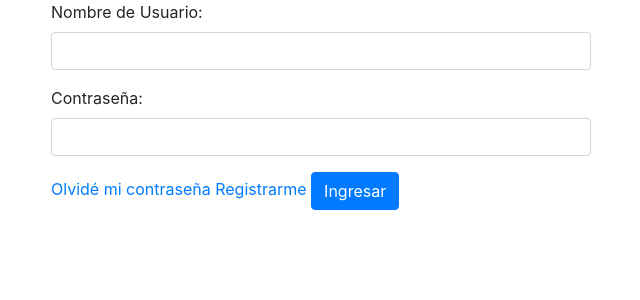
After one commit to Tekorita/gestor_inventario, a Django app: template templates/index.html in a window 1280 px wide. The commit adds this page. Shown: the top 300 px of the page, without its empty margins (34-674 px from the left). Run offline with Django 3.2, Linux system fonts and the light colour scheme; the template is opened without the code that fills it, so the values that code supplies are empty; some libraries are stand-ins or nearby versions.

Commit message:
nuevos ajustes en templates de autenticacion

```diff
--- a/gestor_inventario/urls.py
+++ b/gestor_inventario/urls.py
@@ -14,14 +14,14 @@ Including another URLconf
     2. Add a URL to urlpatterns:  path('blog/', include('blog.urls'))
 """
 from django.contrib import admin
-from django.urls import path
+from django.urls import path, include
 from django.contrib.auth import views as auth_views
 
 urlpatterns = [
     path('admin/', admin.site.urls),
-    path('inventario/', include('apps.inventario.urls')),
-    path('personal/', include('apps.personal.urls')),
-    path('registro/', include('apps.registro.urls')),
+    #path('inventario/', include('apps.inventario.urls')),
+    #path('personal/', include('apps.personal.urls')),
+    #path('registro/', include('apps.registro.urls')),
     path('usuario/', include('apps.usuario.urls')),
     path('', auth_views.LoginView.as_view(template_name="index.html"), name='login'),
     path('logout/', auth_views.LogoutView.as_view(template_name="usuario/logout.html"), name='logout'),
--- a/templates/base/base.html
+++ b/templates/base/base.html
@@ -1,12 +1,22 @@
+{% load staticfiles %}
 <!DOCTYPE html>
-<html lang="en">
+<html lang="es">
 <head>
+    {% block extrastatic %}
+    {% endblock %}
     <meta charset="UTF-8">
     <meta name="viewport" content="width=device-width, initial-scale=1.0">
     <meta http-equiv="X-UA-Compatible" content="ie=edge">
-    <title>Document</title>
+    <link rel="stylesheet" href="{% static 'css/bootstrap.min.css' %}">
+    <title>{% block title %} JDM CARS {% endblock %}</title>
 </head>
 <body>
-
+    <div class="container">
+        {% block content %}
+        <h1>hola soy el base de la app</h1>
+        {% endblock %}
+    </div>
+    <script src="https://code.jquery.com/jquery-1.10.2.min.js"></script>
+	<script src="{% static 'js/bootstrap.min.js'%}"></script>
 </body>
 </html>
--- /dev/null
+++ b/templates/index.html
@@ -0,0 +1,34 @@
+{% extends 'base/base.html' %}
+{% block content %}
+{% if form.errors %}
+<p>Tu nombre de usuario y contraseña no coinciden. Inténtalo de nuevo.</p>
+{% endif %}
+<form method="post">
+	{% csrf_token %}
+	<div class="row">
+		<div class="col-md-6 col-md-offset-3">
+			<div class="form-group">
+				<label for="username">Nombre de Usuario:</label>
+				<input class="form-control" type="text" name="username">
+			</div>
+		</div>
+	</div>
+	<div class="row">
+		<div class="col-md-6 col-md-offset-3">
+			<div class="form-group">
+				<label for="username">Contraseña:</label>
+				<input class="form-control" type="password" name="password">
+			</div>
+		</div>
+	</div>
+	<div class="row">
+		<div class="col-md-6 col-md-offset-3">
+			<div class="form-group">
+				<a href="{% url 'password_reset'%}">Olvidé mi contraseña </a>
+				<a href="{% url 'sign_up'%}">Registrarme </a>
+				<input class="btn btn-primary" type="submit" value="Ingresar">
+			</div>
+		</div>
+	</div>
+</form>
+{% endblock %}
--- a/templates/usuario/registrar.html
+++ b/templates/usuario/registrar.html
@@ -4,6 +4,6 @@
 <form method="post">
 	{% csrf_token %}
 	{{ form.as_p }}
-	<button type="submit">Guardarrrr</button>
+	<button type="submit">Guardar</button>
 </form>
 {% endblock %}
```
Also changed, not shown: gestor_inventario/settings.py (+11 -0 lines), apps/__init__.py (added), templates/base/footer.html (added), templates/base/header.html (added).
